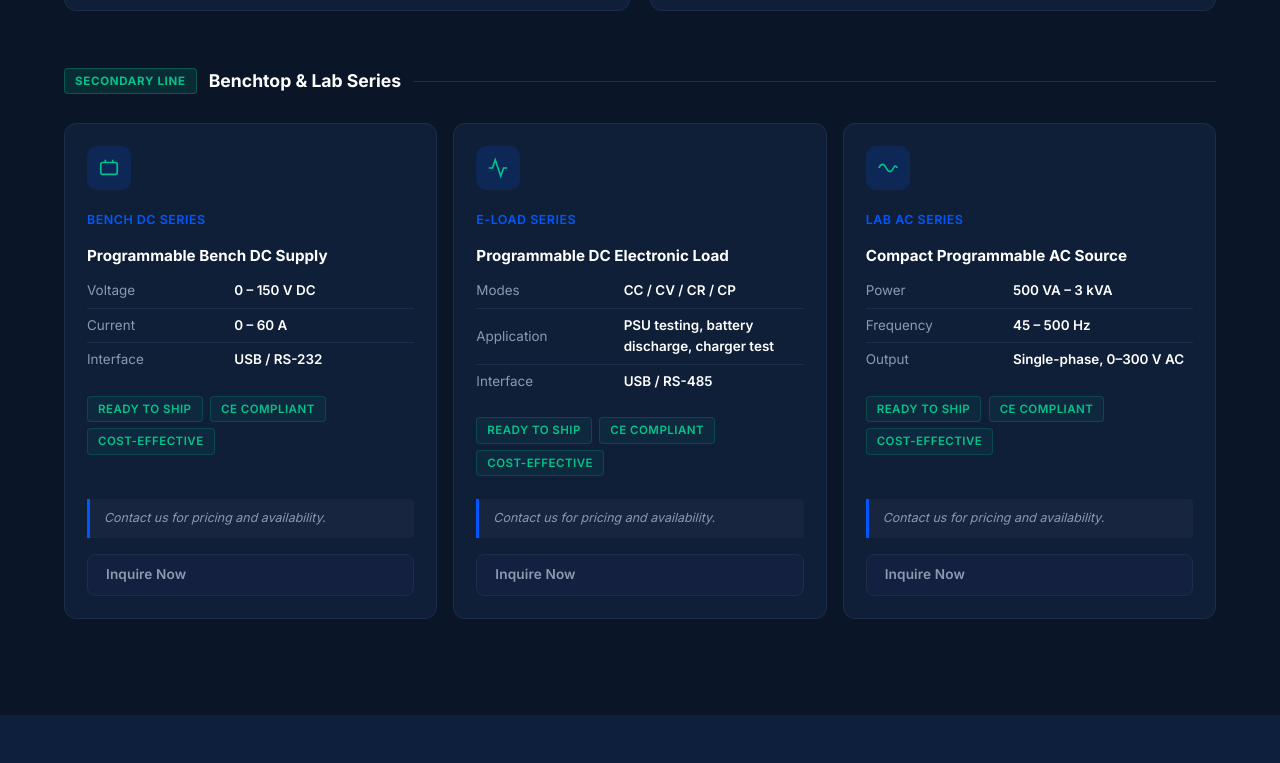
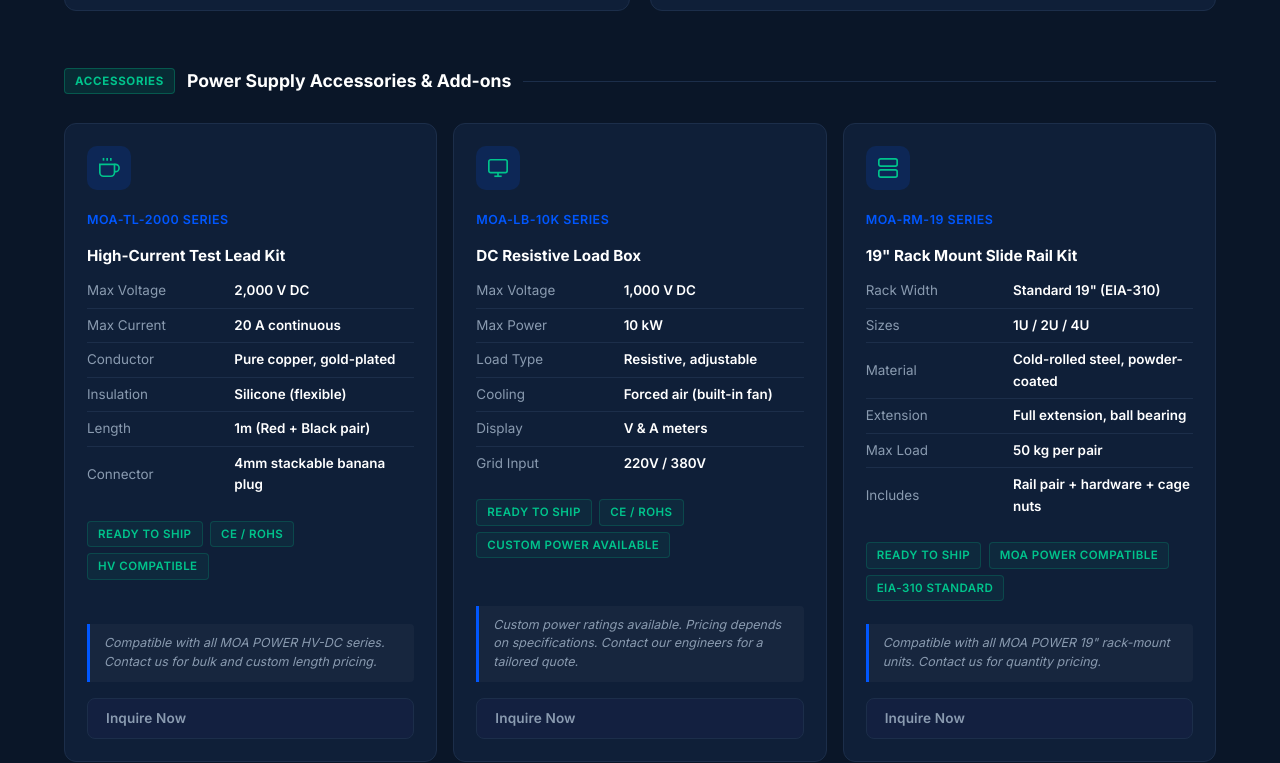
Before and after one commit to GOGOOD565/MOAPOWER, a plain HTML site: page index.html in a window 1280 px wide. Shown: the part 3029-3792 px from the top of the page. Drawn offline with Linux system fonts and the light colour scheme.

Commit message:
Update index.html
Add products

```diff
--- a/index.html
+++ b/index.html
@@ -245,81 +245,90 @@
 
     </div><!-- /product-grid-main -->
 
-    <!-- ── Category B: Secondary Line ── -->
+    <!-- ── Category B: Accessories ── -->
     <div class="cat-label">
-      <span class="cat-badge secondary">Secondary Line</span>
-      <h3>Benchtop &amp; Lab Series</h3>
+      <span class="cat-badge secondary">Accessories</span>
+      <h3>Power Supply Accessories &amp; Add-ons</h3>
       <div class="cat-line"></div>
     </div>
 
     <div class="product-grid-secondary">
 
-      <!-- Bench DC -->
+      <!-- Test Lead Kit -->
       <div class="product-card secondary">
         <div class="prod-icon">
           <svg viewBox="0 0 24 24" fill="none" stroke="#00C48C" stroke-width="1.8" xmlns="http://www.w3.org/2000/svg">
-            <rect x="3" y="6" width="18" height="13" rx="2"/><line x1="8" y1="6" x2="8" y2="3"/><line x1="16" y1="6" x2="16" y2="3"/>
+            <path d="M18 8h1a4 4 0 0 1 0 8h-1"/><path d="M2 8h16v9a4 4 0 0 1-4 4H6a4 4 0 0 1-4-4V8z"/><line x1="6" y1="1" x2="6" y2="4"/><line x1="10" y1="1" x2="10" y2="4"/><line x1="14" y1="1" x2="14" y2="4"/>
           </svg>
         </div>
-        <div class="prod-series">Bench DC Series</div>
-        <h4>Programmable Bench DC Supply</h4>
+        <div class="prod-series">MOA-TL-2000 Series</div>
+        <h4>High-Current Test Lead Kit</h4>
         <table class="spec-table">
-          <tr><td>Voltage</td><td>0 – 150 V DC</td></tr>
-          <tr><td>Current</td><td>0 – 60 A</td></tr>
-          <tr><td>Interface</td><td>USB / RS-232</td></tr>
+          <tr><td>Max Voltage</td><td>2,000 V DC</td></tr>
+          <tr><td>Max Current</td><td>20 A continuous</td></tr>
+          <tr><td>Conductor</td><td>Pure copper, gold-plated</td></tr>
+          <tr><td>Insulation</td><td>Silicone (flexible)</td></tr>
+          <tr><td>Length</td><td>1m (Red + Black pair)</td></tr>
+          <tr><td>Connector</td><td>4mm stackable banana plug</td></tr>
         </table>
         <div class="prod-tags">
           <span class="tag green">Ready to Ship</span>
-          <span class="tag green">CE Compliant</span>
-          <span class="tag green">Cost-Effective</span>
+          <span class="tag green">CE / RoHS</span>
+          <span class="tag green">HV Compatible</span>
         </div>
-        <div class="no-price-note">Contact us for pricing and availability.</div>
+        <div class="no-price-note">Compatible with all MOA POWER HV-DC series. Contact us for bulk and custom length pricing.</div>
         <a href="#contact" class="btn btn-ghost btn-sm">Inquire Now</a>
       </div>
 
-      <!-- Electronic Load -->
+      <!-- DC Load Box -->
       <div class="product-card secondary">
         <div class="prod-icon">
           <svg viewBox="0 0 24 24" fill="none" stroke="#00C48C" stroke-width="1.8" xmlns="http://www.w3.org/2000/svg">
-            <polyline points="22,12 18,12 15,21 9,3 6,12 2,12"/>
+            <rect x="2" y="3" width="20" height="14" rx="2"/><line x1="8" y1="21" x2="16" y2="21"/><line x1="12" y1="17" x2="12" y2="21"/>
           </svg>
         </div>
-        <div class="prod-series">E-Load Series</div>
-        <h4>Programmable DC Electronic Load</h4>
+        <div class="prod-series">MOA-LB-10K Series</div>
+        <h4>DC Resistive Load Box</h4>
         <table class="spec-table">
-          <tr><td>Modes</td><td>CC / CV / CR / CP</td></tr>
-          <tr><td>Application</td><td>PSU testing, battery discharge, charger test</td></tr>
-          <tr><td>Interface</td><td>USB / RS-485</td></tr>
+          <tr><td>Max Voltage</td><td>1,000 V DC</td></tr>
+          <tr><td>Max Power</td><td>10 kW</td></tr>
+          <tr><td>Load Type</td><td>Resistive, adjustable</td></tr>
+          <tr><td>Cooling</td><td>Forced air (built-in fan)</td></tr>
+          <tr><td>Display</td><td>V &amp; A meters</td></tr>
+          <tr><td>Grid Input</td><td>220V / 380V</td></tr>
         </table>
         <div class="prod-tags">
           <span class="tag green">Ready to Ship</span>
-          <span class="tag green">CE Compliant</span>
-          <span class="tag green">Cost-Effective</span>
+          <span class="tag green">CE / RoHS</span>
+          <span class="tag green">Custom Power Available</span>
         </div>
-        <div class="no-price-note">Contact us for pricing and availability.</div>
+        <div class="no-price-note">Custom power ratings available. Pricing depends on specifications. Contact our engineers for a tailored quote.</div>
         <a href="#contact" class="btn btn-ghost btn-sm">Inquire Now</a>
       </div>
 
-      <!-- Lab AC Source -->
+      <!-- Rack Mount Kit -->
       <div class="product-card secondary">
         <div class="prod-icon">
           <svg viewBox="0 0 24 24" fill="none" stroke="#00C48C" stroke-width="1.8" xmlns="http://www.w3.org/2000/svg">
-            <path d="M2 12 Q6 4 10 12 Q14 20 18 12 Q20 8 22 12"/>
+            <rect x="2" y="2" width="20" height="8" rx="2"/><rect x="2" y="14" width="20" height="8" rx="2"/><line x1="6" y1="6" x2="6.01" y2="6"/><line x1="6" y1="18" x2="6.01" y2="18"/>
           </svg>
         </div>
-        <div class="prod-series">Lab AC Series</div>
-        <h4>Compact Programmable AC Source</h4>
+        <div class="prod-series">MOA-RM-19 Series</div>
+        <h4>19" Rack Mount Slide Rail Kit</h4>
         <table class="spec-table">
-          <tr><td>Power</td><td>500 VA – 3 kVA</td></tr>
-          <tr><td>Frequency</td><td>45 – 500 Hz</td></tr>
-          <tr><td>Output</td><td>Single-phase, 0–300 V AC</td></tr>
+          <tr><td>Rack Width</td><td>Standard 19" (EIA-310)</td></tr>
+          <tr><td>Sizes</td><td>1U / 2U / 4U</td></tr>
+          <tr><td>Material</td><td>Cold-rolled steel, powder-coated</td></tr>
+          <tr><td>Extension</td><td>Full extension, ball bearing</td></tr>
+          <tr><td>Max Load</td><td>50 kg per pair</td></tr>
+          <tr><td>Includes</td><td>Rail pair + hardware + cage nuts</td></tr>
         </table>
         <div class="prod-tags">
           <span class="tag green">Ready to Ship</span>
-          <span class="tag green">CE Compliant</span>
-          <span class="tag green">Cost-Effective</span>
+          <span class="tag green">MOA POWER Compatible</span>
+          <span class="tag green">EIA-310 Standard</span>
         </div>
-        <div class="no-price-note">Contact us for pricing and availability.</div>
+        <div class="no-price-note">Compatible with all MOA POWER 19" rack-mount units. Contact us for quantity pricing.</div>
         <a href="#contact" class="btn btn-ghost btn-sm">Inquire Now</a>
       </div>
 
@@ -494,7 +503,7 @@
           <svg viewBox="0 0 24 24" xmlns="http://www.w3.org/2000/svg"><path d="M4 4h16c1.1 0 2 .9 2 2v12c0 1.1-.9 2-2 2H4c-1.1 0-2-.9-2-2V6c0-1.1.9-2 2-2z"/><polyline points="22,6 12,13 2,6"/></svg>
           <div>
             <div class="label">Email</div>
-            <div class="value">maggie@moabloc.com</div>
+            <div class="value">sales@moabloc.com</div>
           </div>
         </div>
 
```
